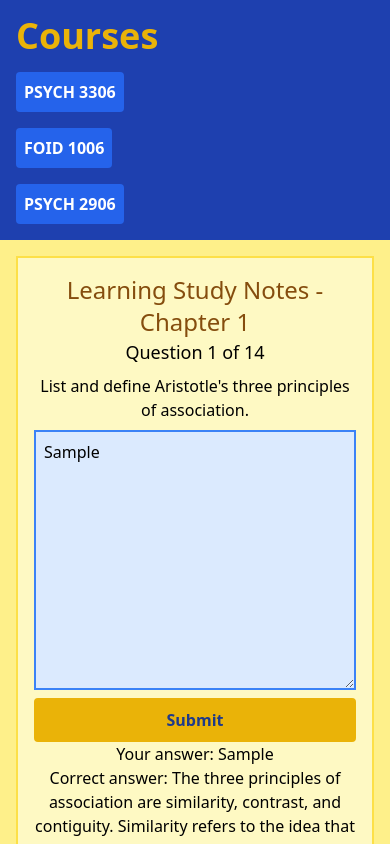
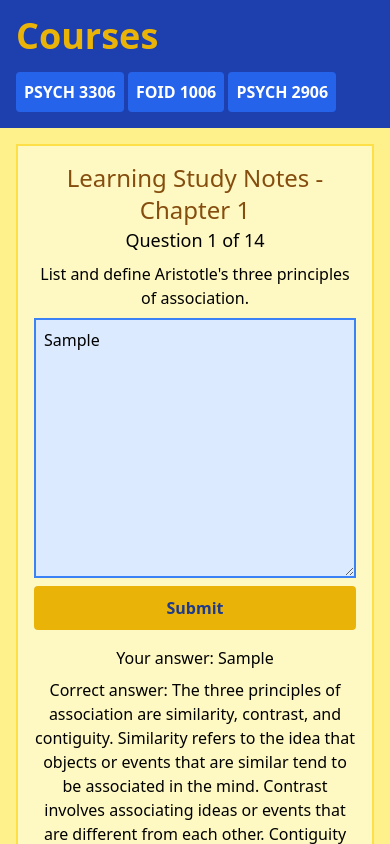
Before and after one commit to the-Third-Developer/the-third-developer, a SvelteKit app: page /study-app in a window 390 px wide. Both pictures are taken after typing "Sample" into the empty fields and a click on the button "Submit". Shown: the top 844 px of the page. Built offline with nearby package versions, Linux system fonts and the light colour scheme; a web font is replaced by a local one.

Commit message:
fixed bugs

```diff
--- a/src/routes/study-app/+page.svelte
+++ b/src/routes/study-app/+page.svelte
@@ -521,7 +521,7 @@
     let showAnswer = false; // To control when the correct answer is shown
 
     function loadCourse(courseIndex) {
-        selectedCourse = courses?.[courseIndex] || courses[0]; // Ensure selectedCourse is set or courses[0]
+        selectedCourse = courses?.[courseIndex] || null; // Ensure selectedCourse is set or null
         selectedQuestion = 0; // Reset to the first question
         userAnswer = ''; // Clear previous user answer
         showAnswer = false; // Reset answer visibility
@@ -550,14 +550,14 @@
 
 <!-- Page Layout -->
 <div class="bg-yellow-200">
-<div class="2xl:container mx-auto sm:flex items-stretch h-screen relative">
+<div class="2xl:container mx-auto sm:flex items-stretch min-h-screen relative">
     <div class="relative bg-blue-800 w-full sm:max-w-64 p-4 sm:p-8 sm:before:content-[''] before:absolute before:z-1 before:bg-blue-800 before:h-full before:w-screen before:right-0 before:top-0">
         <h2 class="relative z-1 text-yellow-500 font-bold text-4xl">Courses</h2>
         <!-- Ensure courses array is defined and iterate over it -->
         {#if courses && courses.length > 0}
             <ul class="relative z-2 list-none p-0">
                 {#each courses as course, index}
-                    <li>
+                    <li class="inline md:block">
                         <button on:click={() => loadCourse(index)} class="p-2 bg-blue-600 rounded mt-4 text-white font-bold hover:bg-blue-500 border-0">{course.course}</button>
                     </li>
                 {/each}
@@ -582,10 +582,10 @@
 				</div>
 
 
-				<div class="">
+				<div class="mt-4">
 					{#if showAnswer}
 						<div class="mb-2">
-							<p class="">Your answer: {userAnswer}</p>
+							<p class="mb-2">Your answer: {userAnswer}</p>
 							<p class="font-medium">Correct answer: {selectedCourse.questions[selectedQuestion].answer}</p>
 						</div>
 					{/if}
```
